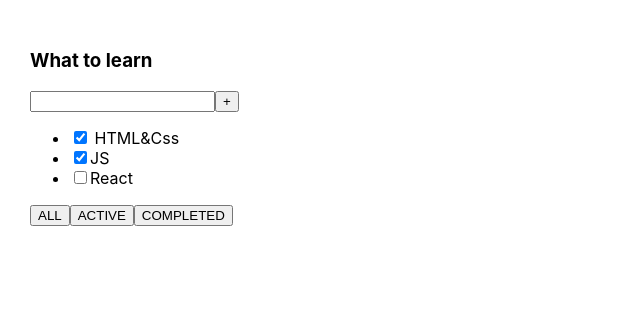
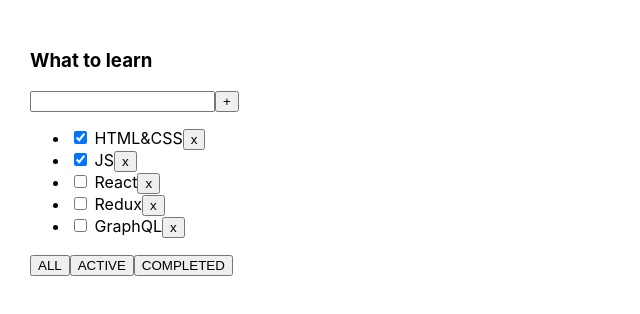
Before and after one commit to NickPodguzov993/todo-self, a React (Create React App) app: page / in a window 1280 px wide. Shown: the top 314 px of the page, without its empty margins (0-640 px from the left). Built offline with nearby package versions, Linux system fonts and the light colour scheme.

Commit message:
add functions changeFilter and removeTask

```diff
--- a/src/App.tsx
+++ b/src/App.tsx
@@ -1,12 +1,47 @@
-import React from 'react';
+import React, {useState} from 'react';
 
 import './App.css';
 import {TodoList} from "./TodoList";
 
+export  type FilterValueType = 'ALL' | 'ACTIVE' | 'COMPLETED'
+
 function App() {
+
+
+
+    let [tasks, setTasks] = useState(
+        [
+            {id: 1, title:'HTML&CSS', isDone: true},
+            {id: 2, title:'JS', isDone: true},
+            {id: 3, title:'React', isDone: false},
+            {id: 4, title:'Redux', isDone: false},
+            {id: 5, title:'GraphQL', isDone: false},
+        ]
+    )
+    let [filter,setFilter] = useState<FilterValueType>('ALL')
+    let taskForTodoList = tasks;
+     if(filter === 'ACTIVE') {
+         taskForTodoList = tasks.filter(t=> t.isDone === false)
+     } if(filter === 'COMPLETED') {
+        taskForTodoList = tasks.filter(t=> t.isDone === true)
+    }
+
+
+    const removeTask = (tID:number) => {
+        tasks = tasks.filter(f=> f.id !== tID)
+        setTasks(tasks)
+    }
+
+     const changeFilter = (value: FilterValueType)=> {
+         setFilter(value)
+     }
+
   return (
     <div className="App">
-      <TodoList/>
+      <TodoList title={'What to learn'}
+                tasks={taskForTodoList}
+                changeFilter={changeFilter}
+                removeTask={removeTask}/>
     </div>
   );
 }
--- a/src/TodoList.tsx
+++ b/src/TodoList.tsx
@@ -1,21 +1,36 @@
 import React from "react";
+import {FilterValueType} from "./App";
 
-export const TodoList = () => {
+export type TaskType = {
+    id: number
+    title: string
+    isDone: boolean
+}
+
+type propsType = {
+    title: string
+    tasks: TaskType[]
+    removeTask: (tID:number)=> void
+    changeFilter: (value:FilterValueType)=> void
+}
+
+export const TodoList = (props: propsType) => {
     return (
         <div>
-            <h3>What to learn</h3>
+            <h3>{props.title}</h3>
             <div>
                 <input />
                 <button>+</button>
             </div>
             <ul>
-                <li><input type={"checkbox"} checked={true}/> HTML&Css</li>
-                <li><input type={"checkbox"} checked={true}/>JS</li>
-                <li><input type={"checkbox"} checked={false}/>React</li>
+                {props.tasks.map(t=> <li key={t.id}>
+                    <input type={"checkbox"} checked={t.isDone}/> {t.title}
+                    <button onClick={()=> props.removeTask(t.id)}>x</button>
+                </li>)}
             </ul>
-            <button>ALL</button>
-            <button>ACTIVE</button>
-            <button>COMPLETED</button>
+            <button onClick={()=> props.changeFilter('ALL')}>ALL</button>
+            <button onClick={()=> props.changeFilter('ACTIVE')}>ACTIVE</button>
+            <button onClick={()=> props.changeFilter('COMPLETED')}>COMPLETED</button>
         </div>
     )
 }
--- a/src/index.tsx
+++ b/src/index.tsx
@@ -6,7 +6,7 @@
 
 ReactDOM.render(
   <React.StrictMode>
-    <App />
+    <App/>
   </React.StrictMode>,
   document.getElementById('root')
 );
```
Also changed, not shown: 2 other files (tests, documents, lock files or other folders).
